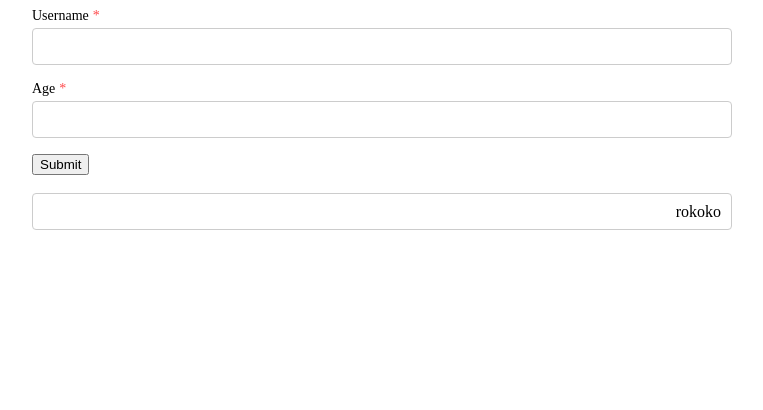
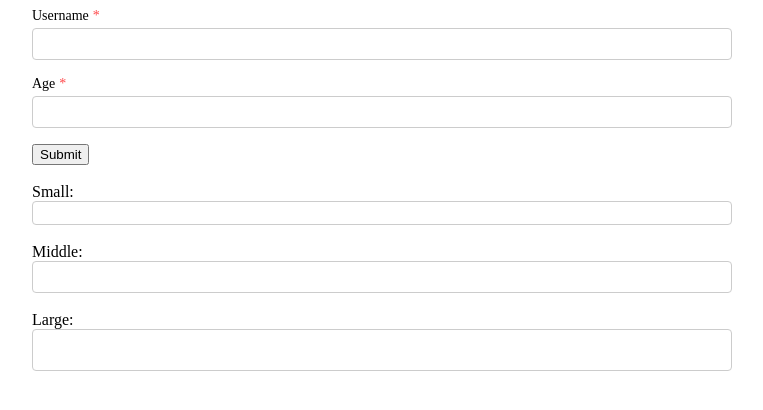
Before and after one commit to gabboyajyan/xUIDesign, a Next.js app: page / in a window 1280 px wide. Shown: the top 410 px of the page, without its empty margins (258-1021 px from the left). Built offline with nearby package versions, Linux system fonts and the light colour scheme.

Commit message:
Fixed input size cases, and style input

```diff
--- a/src/app/components/Input/index.tsx
+++ b/src/app/components/Input/index.tsx
@@ -6,7 +6,7 @@ import "./style.css";
 
 export type InputSize = "small" | "middle" | "large";
 
-type InputProps = React.InputHTMLAttributes<HTMLInputElement> & {
+type InputProps = Omit<React.InputHTMLAttributes<HTMLInputElement>, 'size'> & {
 	addonBefore?: React.ReactNode;
 	addonAfter?: React.ReactNode;
 	size?: InputSize;
@@ -67,8 +67,9 @@ const Input = forwardRef(({
 					[`${baseCls}-disabled`]: disabled,
 					[`${baseCls}-${size}`]: size,
 				},
-				className,
+				className
 			])}
+			style={props.style}
 		>
 			{addonBefore && <span className={`${baseCls}-addon ${baseCls}-before`}>{addonBefore}</span>}
 
--- a/src/app/components/Input/style.css
+++ b/src/app/components/Input/style.css
@@ -2,7 +2,6 @@
     display: flex;
     align-items: center;
     border: 1px solid #ccc;
-    padding: 4px;
     border-radius: 4px;
     transition: border 0.3s;
 }
@@ -13,15 +12,18 @@
 
 .xUi-input-wrapper {
     display: flex;
+    gap: 6px;
+    height: inherit;
+    padding: 0 12px;
     align-items: center;
     flex-grow: 1;
 }
 
 .xUi-input {
     flex: 1;
+    padding: 0;
     border: none;
     outline: none;
-    padding: 6px;
 }
 
 .xUi-input-prefix,
@@ -40,10 +42,29 @@
     cursor: not-allowed;
 }
 
-.xUi-input-container.large {
-    padding: 8px;
+.xUi-input-small {
+    height: 22px;
 }
 
-.xUi-input-container.small {
-    padding: 2px;
+.xUi-input-large .xUi-input-clear,
+.xUi-input-small .xUi-input {
+    font-size: 14px;
 }
+
+.xUi-input-middle {
+    height: 30px;
+}
+
+.xUi-input-large .xUi-input-clear,
+.xUi-input-middle .xUi-input {
+    font-size: 14px;
+}
+
+.xUi-input-large {
+    height: 40px;
+}
+
+.xUi-input-large .xUi-input-clear,
+.xUi-input-large .xUi-input {
+    font-size: 16px;
+}
--- a/src/app/page.tsx
+++ b/src/app/page.tsx
@@ -15,7 +15,7 @@ export default function Home() {
 
   return (
     <div style={{ maxWidth: 700, margin: '0 auto' }}>
-      <Form size="small" form={form} onFinish={handleSubmit}>
+      <Form size="middle" form={form} onFinish={handleSubmit}>
         <FormItem name="username" label="Username" rules={[{ required: true, message: "Username is required" }]}>
           <Input />
         </FormItem>
@@ -24,8 +24,8 @@ export default function Home() {
           {
             required: true,
             validator: (_: RuleObject, value: RuleType) => {
-              if (`${value}`.length > 2) {
-                return Promise.reject('Validator runing....')
+              if (value && parseInt(`${value}`) < 18 || parseInt(`${value}`) > 50) {
+                return Promise.reject('Age is not a valid!')
               }
 
               return Promise.resolve()
@@ -39,7 +39,21 @@ export default function Home() {
       </Form>
 
       <br />
-      <Input size="middle" suffix={<> rokoko </>} />
+
+      <label htmlFor="Small">
+        Small:
+        <Input size={'small'} />
+      </label>
+      <br />
+      <label htmlFor="Middle">
+        Middle:
+        <Input size={'middle'} />
+      </label>
+      <br />
+      <label htmlFor="Large">
+        Large:
+        <Input size={'large'} />
+      </label>
     </div>
   );
 }
```
